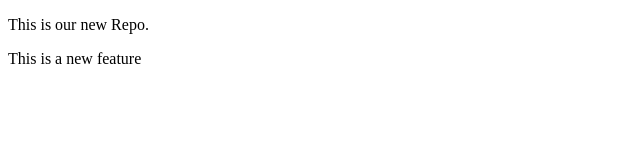
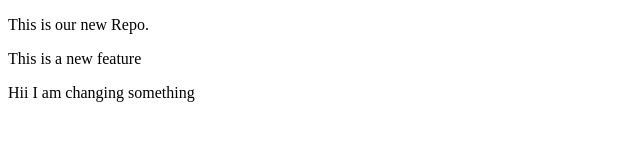
Before and after one commit to Jay-Modhiya/LocalRepository, a plain HTML site: page index.html in a window 1280 px wide. Shown: the whole page, without its empty margins (0-640 px from the left). Drawn offline with Linux system fonts and the light colour scheme.

Commit message:
Add New Paragraph

```diff
--- a/index.html
+++ b/index.html
@@ -8,5 +8,6 @@
 <body>
     <p>This is our new Repo.</p>
     <p>This is a new feature</p>
+    <p>Hii I am changing something</p>
 </body>
 </html>
```
